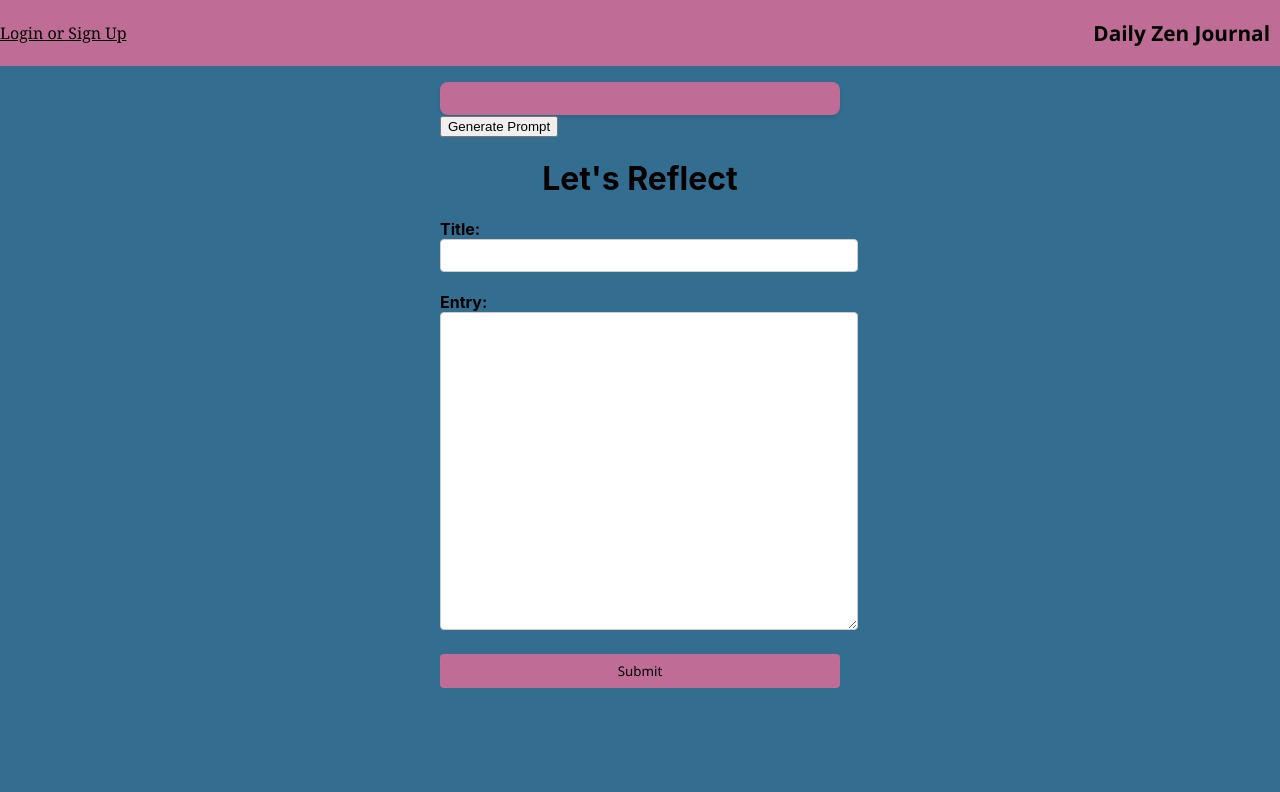
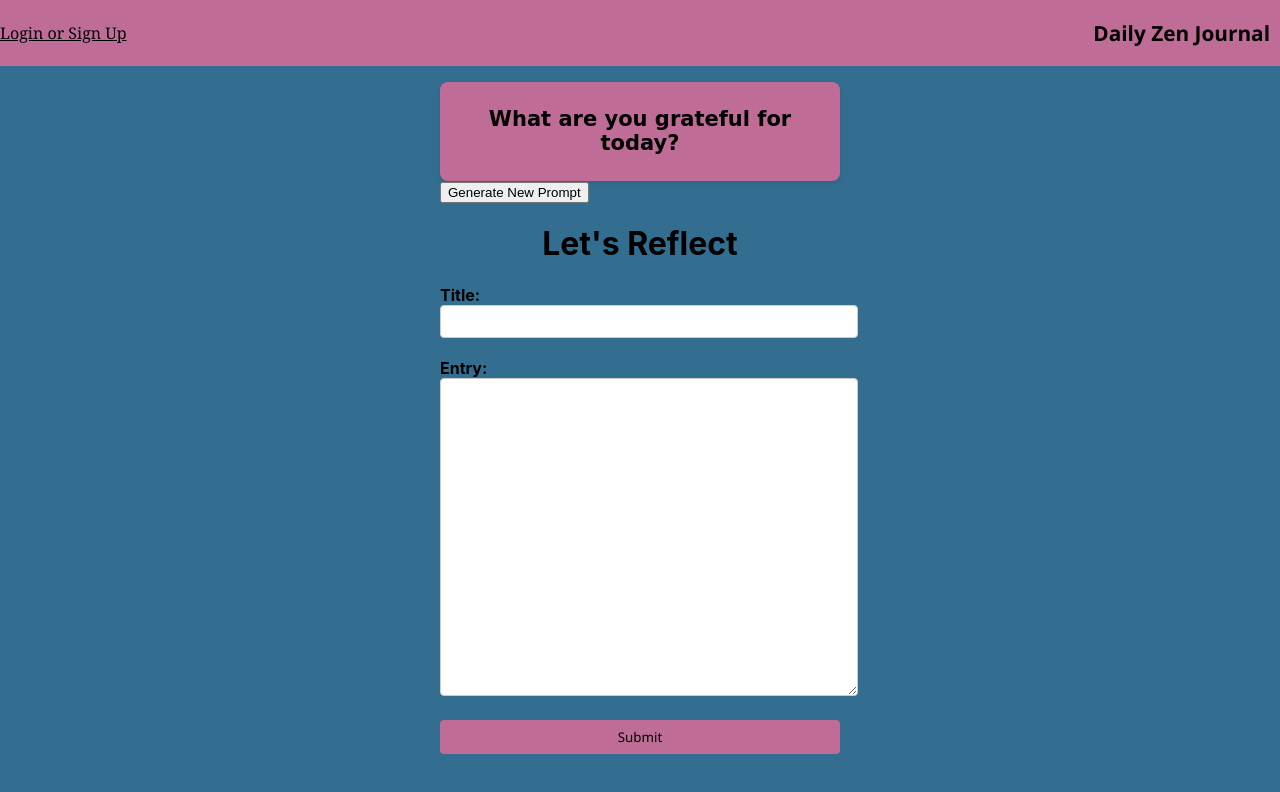
Before and after one commit to mrott0397/daily-zen-journal, a React (Create React App) app in the folder client/: page /saved in a window 1280 px wide. Shown: the top 792 px of the page. Built offline with nearby package versions, Linux system fonts and the light colour scheme.

Commit message:
got prompts to display on page load and button working

```diff
--- a/client/src/components/Prompts.js
+++ b/client/src/components/Prompts.js
@@ -1,4 +1,4 @@
-import React, { useState } from 'react';
+import React, { useState, useEffect } from 'react';
 
 const  SeededPrompts = () => {
   const prompts = [
@@ -11,6 +11,10 @@ const  SeededPrompts = () => {
 
   const [randomPrompt, setRandomPrompt] = useState('');
 
+  useEffect(() => {
+    generatePrompt();
+    }, []);
+
   const generatePrompt = () => {
     const randomPrompt = [Math.floor(Math.random() * prompts.length)];
     const selectedPrompt = prompts[randomPrompt];
@@ -20,7 +24,7 @@ const  SeededPrompts = () => {
   return (
     <div className='textcenter'>
       <CuteTextBox randomPrompt={randomPrompt} />
-      <button onClick={generatePrompt}>Generate Prompt</button>
+      <button onClick={generatePrompt}>Generate New Prompt</button>
     </div>
   );
   function CuteTextBox({ randomPrompt }) {
```
